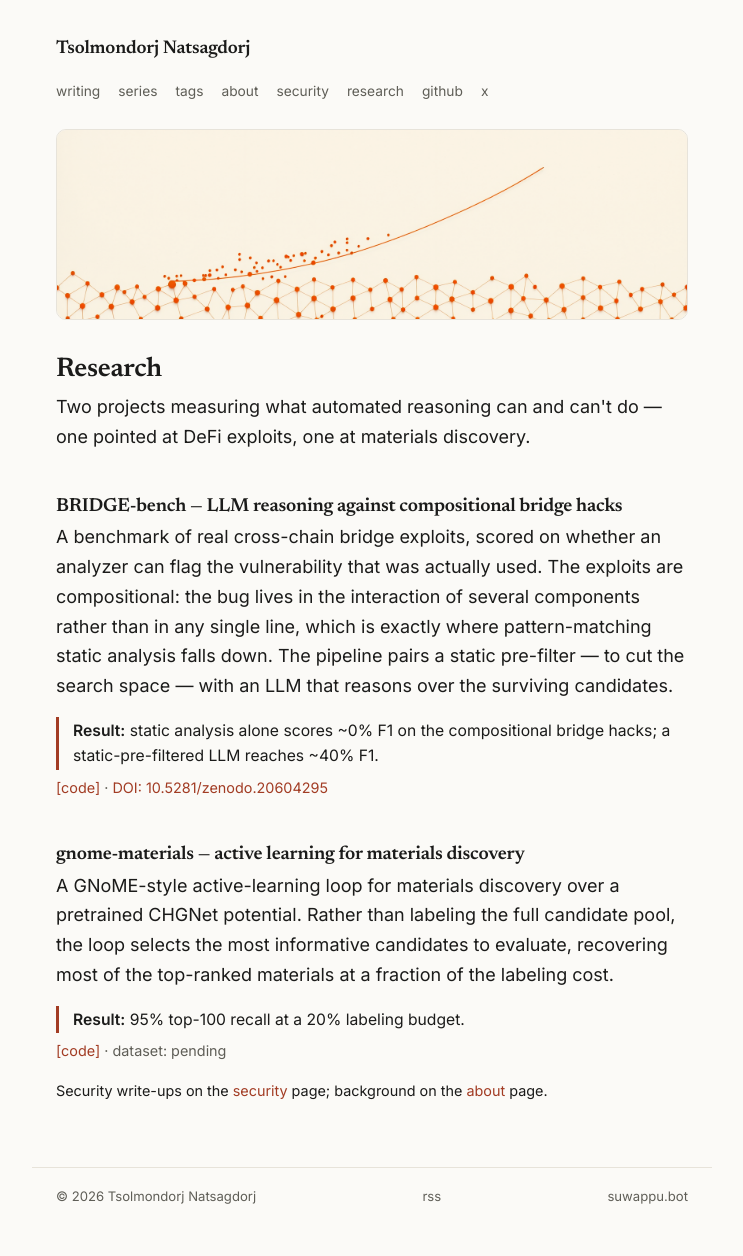
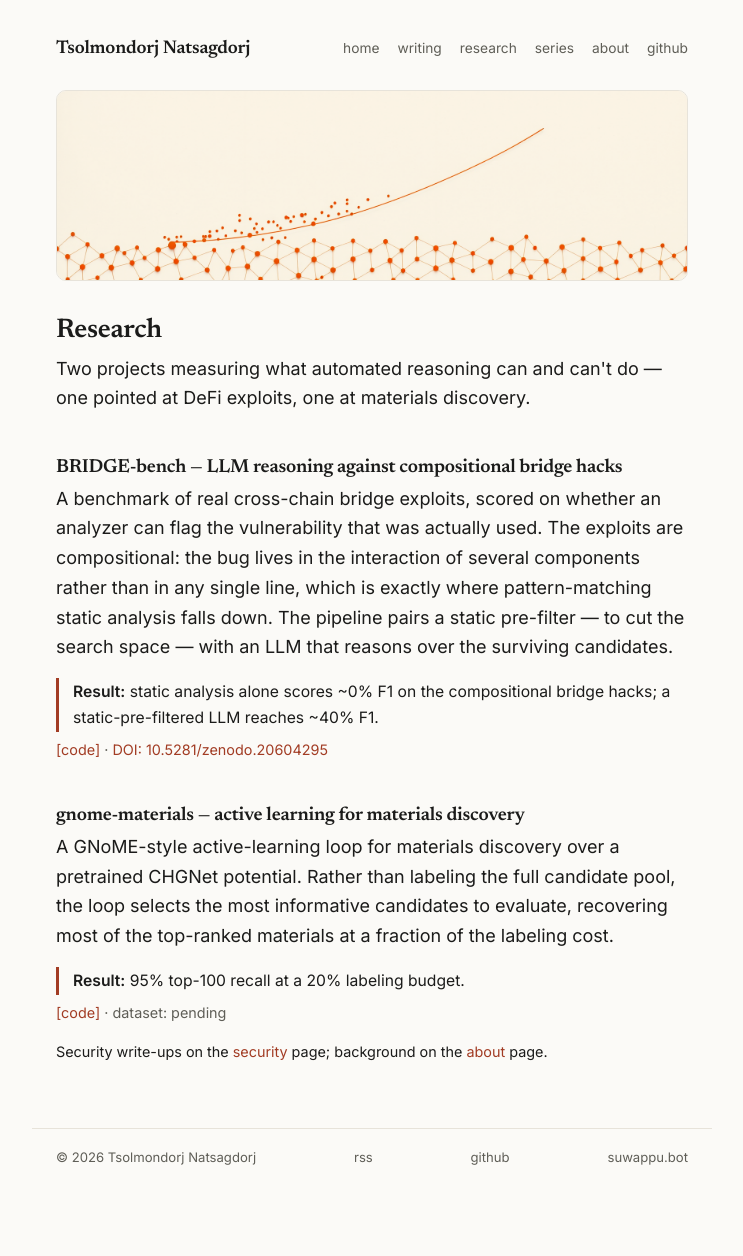
Before and after one commit to 0xSoftBoi/0xSoftBoi.github.io, a Jekyll site: the page built from research.html, in a window 1280 px wide. Shown: the whole page, without its empty margins (268-1011 px from the left). Built offline with Jekyll 4.4.1, drawn with Linux system fonts in a browser that asks for light colours; after the commit the page ends 1217 px from its top, so only the background shows below that.

```diff
--- a/_layouts/default.html
+++ b/_layouts/default.html
@@ -31,9 +31,9 @@
     "name": "Tsolmondorj Natsagdorj",
     "alternateName": "0xSoftBoi",
     "url": "https://0xsoftboi.github.io",
-    "jobTitle": "Security & Systems Engineer",
-    "description": "Tsolmondorj Natsagdorj (0xSoftBoi) is a security and systems engineer working on cross-chain infrastructure and smart-contract security, with merged contributions to alloy and uutils/coreutils.",
-    "knowsAbout": ["Smart contract security", "Cross-chain bridges", "Ethereum", "Rust", "Zero-knowledge proofs", "DeFi", "Formal verification", "MEV", "Solidity", "Foundry"],
+    "jobTitle": "Systems & Research Engineer",
+    "description": "Systems and research engineer working across reliable AI, high-performance networking, scientific ML, autonomous systems, and security-critical infrastructure.",
+    "knowsAbout": ["Machine learning systems", "AI evaluations", "High-performance networking", "Rust", "Scientific machine learning", "Autonomous systems", "Smart contract security", "Distributed systems", "Formal verification"],
     "sameAs": [
       "https://github.com/0xSoftBoi",
       "https://twitter.com/0xSoftBoi",
@@ -52,14 +52,12 @@
     <nav class="nav">
       <a class="brand" href="{{ '/' | relative_url }}">Tsolmondorj Natsagdorj</a>
       <div class="nav-links">
-        <a href="{{ '/' | relative_url }}">writing</a>
+        <a href="{{ '/' | relative_url }}">home</a>
+        <a href="{{ '/blog/' | relative_url }}">writing</a>
+        <a href="{{ '/research/' | relative_url }}">research</a>
         <a href="{{ '/series/' | relative_url }}">series</a>
-        <a href="{{ '/tags/' | relative_url }}">tags</a>
         <a href="{{ '/about/' | relative_url }}">about</a>
-        <a href="{{ '/security/' | relative_url }}">security</a>
-        <a href="{{ '/research/' | relative_url }}">research</a>
         <a href="https://github.com/0xSoftBoi" target="_blank" rel="noopener noreferrer">github</a>
-        <a href="https://twitter.com/0xSoftBoi" target="_blank" rel="noopener noreferrer">x</a>
       </div>
     </nav>
   </header>
@@ -71,6 +69,7 @@
   <footer class="site-footer">
     <span>© {{ site.time | date: "%Y" }} Tsolmondorj Natsagdorj</span>
     <span><a href="{{ '/feed.xml' | relative_url }}">rss</a></span>
+    <span><a href="https://github.com/0xSoftBoi" target="_blank" rel="noopener noreferrer">github</a></span>
     <span><a href="https://suwappu.bot" target="_blank" rel="noopener noreferrer">suwappu.bot</a></span>
   </footer>
 </body>
```
